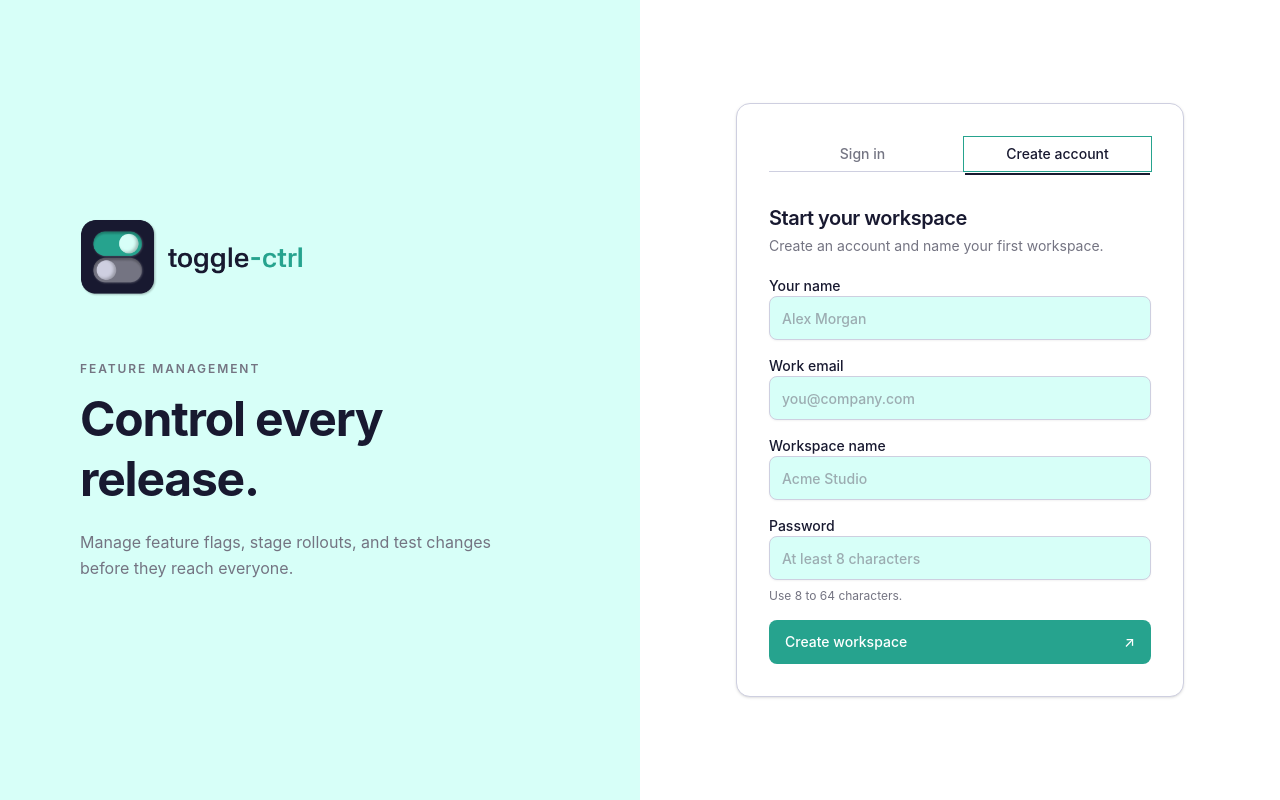
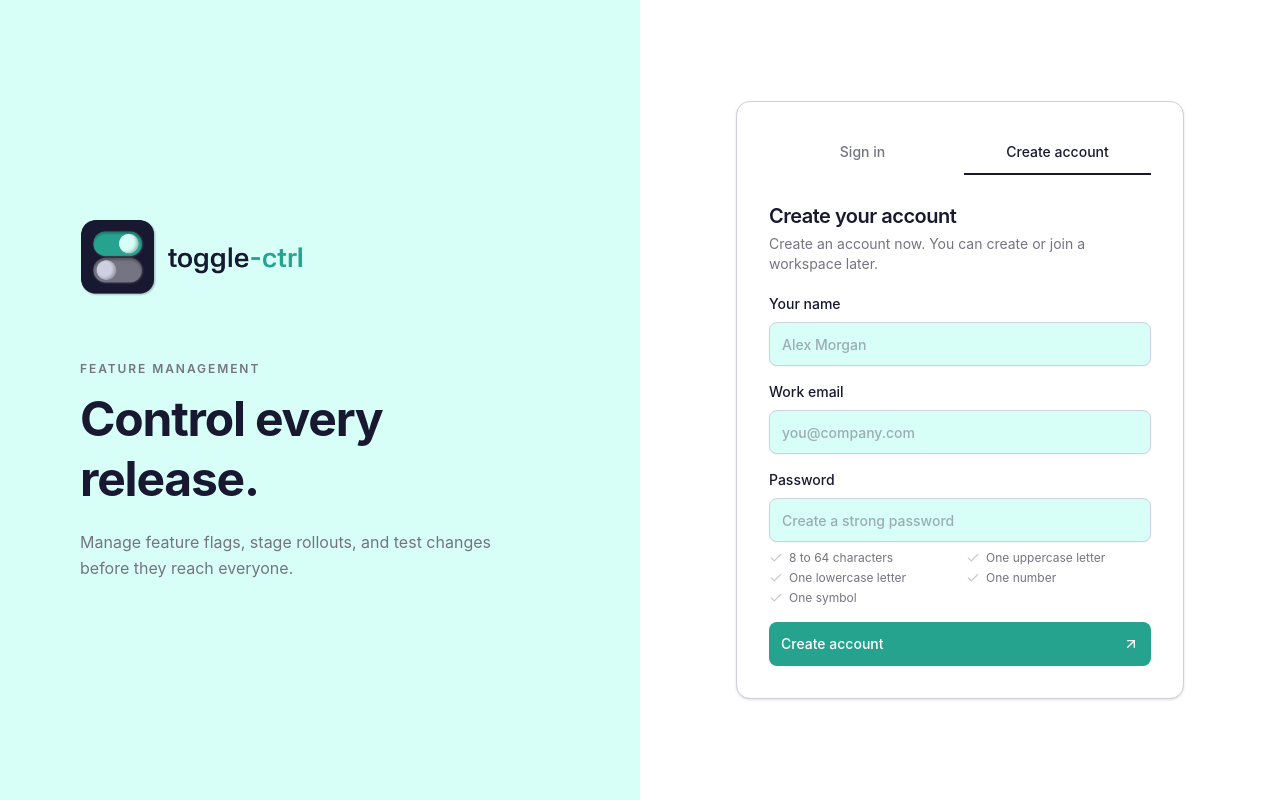
Before and after one commit to saneag/toggle-ctrl, a React (Vite) app in the folder apps/web/: page / in a window 1280 px wide. Both pictures are taken after typing "name@example.com", "Sample123" into the empty fields and a click on the tab "Create account". Built offline with nearby package versions, Linux system fonts and the light colour scheme; no server answers.

Commit message:
feat-auth-polish

```diff
--- a/apps/web/src/components/auth-screen.tsx
+++ b/apps/web/src/components/auth-screen.tsx
@@ -33,17 +33,17 @@ export function AuthScreen({ children }: { children?: ReactNode }) {
             defaultValue={initialTab}
           >
             <TabsList
-              className="border-border mb-6 grid h-11 w-full grid-cols-2 gap-2 rounded-none border-b bg-transparent p-0"
+              className="mb-6 grid h-11 w-full grid-cols-2 gap-2 rounded-none bg-transparent p-0"
               variant="line"
             >
               <TabsTrigger
-                className="rounded-none text-sm focus-visible:border-transparent focus-visible:ring-0"
+                className="rounded-none border-0 bg-transparent text-sm outline-none focus-visible:ring-0 focus-visible:outline-none"
                 value="login"
               >
                 Sign in
               </TabsTrigger>
               <TabsTrigger
-                className="rounded-none text-sm focus-visible:border-transparent focus-visible:ring-0"
+                className="rounded-none border-0 bg-transparent text-sm outline-none focus-visible:ring-0 focus-visible:outline-none"
                 value="signup"
               >
                 Create account
--- a/apps/web/src/components/dashboard.tsx
+++ b/apps/web/src/components/dashboard.tsx
@@ -109,12 +109,16 @@ export function Dashboard({ user }: { user: CurrentUser }) {
                 Good morning, {user.name.split(" ")[0]} <span>✳</span>
               </h1>
               <p className="text-muted-foreground mt-2 text-sm">
-                Manage access to {organization?.name ?? "your workspace"}.
+                {organization
+                  ? `Manage access to ${organization.name}.`
+                  : "Create or join a workspace to manage feature flags with your team."}
               </p>
             </div>
+            {organization && (
               <Button variant="outline" className="shrink-0" onClick={() => membersQuery.refetch()}>
                 ↻ Refresh
               </Button>
+            )}
           </div>
           {notice && (
             <p
@@ -155,6 +159,8 @@ export function Dashboard({ user }: { user: CurrentUser }) {
               </div>
             </section>
           )}
+          {organization ? (
+            <>
               <div className="mb-4 flex items-center justify-between">
                 <div>
                   <h2 className="font-semibold">Members</h2>
@@ -165,7 +171,7 @@ export function Dashboard({ user }: { user: CurrentUser }) {
                 {isAdmin && <Badge variant="secondary">ADMIN</Badge>}
               </div>
               <MembersPanel members={membersQuery.data ?? []} isLoading={membersQuery.isPending} />
-          {isAdmin && organization && (
+              {isAdmin && (
                 <InviteForm
                   organizationId={organization.id}
                   onInvited={(message) => {
@@ -176,8 +182,25 @@ export function Dashboard({ user }: { user: CurrentUser }) {
               )}
               {!isAdmin && (
                 <div className="border-border bg-card text-muted-foreground mt-5 rounded-md border p-4 text-sm">
-              You have {organization?.role.toLowerCase()} access in this workspace. Contact an admin
-              to invite new members.
+                  You have {organization.role.toLowerCase()} access in this workspace. Contact an
+                  admin to invite new members.
+                </div>
+              )}
+            </>
+          ) : (
+            <div className="border-border bg-card mt-5 rounded-lg border p-6 sm:p-8">
+              <h2 className="font-semibold">No workspace yet</h2>
+              <p className="text-muted-foreground mt-2 max-w-lg text-sm">
+                You can create one whenever you’re ready, or accept an invitation to join an
+                existing workspace.
+              </p>
+              <Button
+                className="mt-5"
+                onClick={addOrganization}
+                disabled={organizationMutation.isPending}
+              >
+                {organizationMutation.isPending ? "Creating workspace…" : "Create workspace"}
+              </Button>
             </div>
           )}
           <footer className="border-border text-muted-foreground mt-14 flex justify-between border-t pt-4 text-xs">
--- a/apps/web/src/components/set-password-form.tsx
+++ b/apps/web/src/components/set-password-form.tsx
@@ -15,8 +15,11 @@ export function SetPasswordForm({ token, email }: { token: string; email: string
   const {
     register,
     handleSubmit,
+    watch,
     formState: { errors },
-  } = useForm<SetPasswordFields>({ mode: "onBlur" });
+  } = useForm<SetPasswordFields>({ mode: "onChange" });
+  const password = watch("password", "");
+  const passwordMessage = validatePassword(password);
   const mutation = useMutation({
     mutationFn: (password: string) => setPassword(token, password),
     onSuccess: (user) => queryClient.setQueryData(["current-user"], user),
@@ -51,7 +54,19 @@ export function SetPasswordForm({ token, email }: { token: string; email: string
             {errors.password.message}
           </p>
         )}
-        <p className="text-muted-foreground text-xs">Use 8 to 64 characters.</p>
+        <p
+          className={`text-xs ${
+            !password
+              ? "text-muted-foreground"
+              : passwordMessage
+                ? "text-destructive"
+                : "text-primary"
+          }`}
+        >
+          {!password
+            ? "Use 8 to 64 characters."
+            : (passwordMessage ?? "Password length meets the requirement.")}
+        </p>
       </div>
       <Button className="h-11 w-full justify-between px-4 text-sm" disabled={mutation.isPending}>
         {mutation.isPending ? "Saving password…" : "Set password"}
--- a/apps/web/src/components/sign-up-form.tsx
+++ b/apps/web/src/components/sign-up-form.tsx
@@ -3,16 +3,17 @@ import { useMemo } from "react";
 import { useForm } from "react-hook-form";
 
 import { useMutation, useQueryClient } from "@tanstack/react-query";
+import { ArrowUpRight, Check, LoaderCircle } from "lucide-react";
 import { toast } from "sonner";
 
 import { signUp } from "../utils/sign-up.js";
 import { validateEmail } from "../utils/validate-email.js";
-import { validatePassword } from "../utils/validate-password.js";
+import { getPasswordRequirements, validatePassword } from "../utils/validate-password.js";
 import { PasswordInput } from "./password-input.js";
 import { Button } from "./ui/button.js";
 import { Input } from "./ui/input.js";
 
-type SignUpFields = { name: string; email: string; password: string; organization: string };
+type SignUpFields = { name: string; email: string; password: string };
 
 export function SignUpForm() {
   const queryClient = useQueryClient();
@@ -23,38 +24,30 @@ export function SignUpForm() {
   const {
     register,
     handleSubmit,
+    watch,
     formState: { errors },
-  } = useForm<SignUpFields>({ mode: "onBlur", defaultValues: { email: invitation.email } });
+  } = useForm<SignUpFields>({ mode: "onChange", defaultValues: { email: invitation.email } });
+  const password = watch("password", "");
+  const passwordRequirements = getPasswordRequirements(password);
   const mutation = useMutation({
-    mutationFn: ({
-      name,
-      email,
-      password,
-      organization,
-    }: {
-      name: string;
-      email: string;
-      password: string;
-      organization: string;
-    }) => signUp(name, email, password, organization, invitation.token),
+    mutationFn: ({ name, email, password }: { name: string; email: string; password: string }) =>
+      signUp(name, email, password, invitation.token),
     onSuccess: (user) => queryClient.setQueryData(["current-user"], user),
     onError: (error) => toast.error(error.message),
   });
 
   const submit = handleSubmit(
-    ({ name, email, password, organization }) =>
+    ({ name, email, password }) =>
       mutation.mutate({
         name: name.trim(),
         email: email.trim(),
         password,
-        organization: organization?.trim() ?? "",
       }),
     (invalidFields) =>
       toast.error(
         invalidFields.email?.message ??
           invalidFields.password?.message ??
           invalidFields.name?.message ??
-          invalidFields.organization?.message ??
           "Check the highlighted fields.",
       ),
   );
@@ -62,14 +55,14 @@ export function SignUpForm() {
     <form className="space-y-4" noValidate onSubmit={submit}>
       <div className="mb-5 space-y-1">
         <h2 className="text-foreground text-xl font-semibold tracking-tight">
-          Start your workspace
+          Create your account
         </h2>
         <p className="text-muted-foreground text-sm">
-          Create an account and name your first workspace.
+          Create an account now. You can create or join a workspace later.
         </p>
       </div>
       <div className="space-y-2">
-        <label className="text-foreground block space-y-2 text-sm font-medium">
+        <label className="text-foreground flex flex-col gap-2 text-sm font-medium">
           Your name
           <Input
             className="bg-background h-11 px-3 text-sm"
@@ -90,7 +83,7 @@ export function SignUpForm() {
         )}
       </div>
       <div className="space-y-2">
-        <label className="text-foreground block space-y-2 text-sm font-medium">
+        <label className="text-foreground flex flex-col gap-2 text-sm font-medium">
           Work email
           <Input
             className="bg-background h-11 px-3 text-sm"
@@ -108,41 +101,19 @@ export function SignUpForm() {
           </p>
         )}
       </div>
-      {!invitation.token && (
-        <div className="space-y-2">
-          <label className="text-foreground block space-y-2 text-sm font-medium">
-            Workspace name
-            <Input
-              className="bg-background h-11 px-3 text-sm"
-              placeholder="Acme Studio"
-              aria-invalid={Boolean(errors.organization)}
-              aria-describedby={errors.organization ? "signup-organization-error" : undefined}
-              {...register("organization", {
-                validate: (value) => {
-                  if (!value.trim()) return "Enter a workspace name.";
-                  if (value.trim().length > 120)
-                    return "Workspace name must be 120 characters or fewer.";
-                  return true;
-                },
-              })}
-            />
-          </label>
-          {errors.organization && (
-            <p className="text-destructive text-xs" id="signup-organization-error">
-              {errors.organization.message}
-            </p>
-          )}
-        </div>
-      )}
       <div className="space-y-2">
-        <label className="text-foreground block space-y-2 text-sm font-medium">
+        <label className="text-foreground flex flex-col gap-2 text-sm font-medium">
           Password
           <PasswordInput
             {...register("password", { validate: (value) => validatePassword(value) ?? true })}
-            placeholder="At least 8 characters"
+            placeholder="Create a strong password"
             autoComplete="new-password"
             aria-invalid={Boolean(errors.password)}
-            aria-describedby={errors.password ? "signup-password-error" : undefined}
+            aria-describedby={
+              errors.password
+                ? "signup-password-error signup-password-requirements"
+                : "signup-password-requirements"
+            }
           />
         </label>
         {errors.password && (
@@ -150,11 +121,28 @@ export function SignUpForm() {
             {errors.password.message}
           </p>
         )}
-        <p className="text-muted-foreground text-xs">Use 8 to 64 characters.</p>
+        <ul
+          className="text-muted-foreground grid grid-cols-2 gap-x-3 gap-y-1 text-xs"
+          id="signup-password-requirements"
+        >
+          {passwordRequirements.map(({ label, met }) => (
+            <li className={`flex items-center gap-1.5 ${met ? "text-primary" : ""}`} key={label}>
+              <Check
+                aria-hidden="true"
+                className={`size-3.5 shrink-0 ${met ? "" : "opacity-40"}`}
+              />
+              {label}
+            </li>
+          ))}
+        </ul>
       </div>
       <Button className="h-11 w-full justify-between px-4 text-sm" disabled={mutation.isPending}>
-        {mutation.isPending ? "Creating workspace…" : "Create workspace"}
-        <span>↗</span>
+        {mutation.isPending ? "Creating account…" : "Create account"}
+        {mutation.isPending ? (
+          <LoaderCircle aria-hidden="true" className="size-4 animate-spin" />
+        ) : (
+          <ArrowUpRight aria-hidden="true" className="size-4" />
+        )}
       </Button>
     </form>
   );
--- a/apps/web/src/utils/sign-up.ts
+++ b/apps/web/src/utils/sign-up.ts
@@ -5,12 +5,11 @@ export async function signUp(
   name: string,
   email: string,
   password: string,
-  organizationName: string,
   invitationToken?: string,
 ): Promise<CurrentUser> {
   const result = await apiRequest<{ user: CurrentUser }>("/auth/signup", {
     method: "POST",
-    body: JSON.stringify({ name, email, password, organizationName, invitationToken }),
+    body: JSON.stringify({ name, email, password, invitationToken }),
   });
   return result.user;
 }
--- a/apps/web/src/utils/validate-password.ts
+++ b/apps/web/src/utils/validate-password.ts
@@ -2,6 +2,7 @@ export function validatePassword(
   value: string,
   minimumLength = 8,
   maximumLength = 64,
+  requireStrongPassword = true,
 ): string | undefined {
   if (!value) return "Enter your password.";
   if (value.length > maximumLength) {
@@ -10,5 +11,27 @@ export function validatePassword(
   if (value.length < minimumLength) {
     return `Password must be at least ${minimumLength} characters.`;
   }
+  if (requireStrongPassword && !/[A-Z]/.test(value)) {
+    return "Password must contain at least one uppercase letter.";
+  }
+  if (requireStrongPassword && !/[a-z]/.test(value)) {
+    return "Password must contain at least one lowercase letter.";
+  }
+  if (requireStrongPassword && !/[0-9]/.test(value)) {
+    return "Password must contain at least one number.";
+  }
+  if (requireStrongPassword && !/[^\p{L}\p{N}\s]/u.test(value)) {
+    return "Password must contain at least one symbol.";
+  }
   return undefined;
 }
+
+export function getPasswordRequirements(value: string) {
+  return [
+    { label: "8 to 64 characters", met: value.length >= 8 && value.length <= 64 },
+    { label: "One uppercase letter", met: /[A-Z]/.test(value) },
+    { label: "One lowercase letter", met: /[a-z]/.test(value) },
+    { label: "One number", met: /[0-9]/.test(value) },
+    { label: "One symbol", met: /[^\p{L}\p{N}\s]/u.test(value) },
+  ];
+}
```
Also changed, not shown: apps/web/src/app.tsx (+41 -1 lines), apps/web/src/components/sign-in-form.tsx (+10 -6 lines), apps/web/src/components/ui/sonner.tsx (+8 -0 lines), 2 other files (tests, documents, lock files or other folders). Lines whose indentation alone changed are shown as unchanged.
